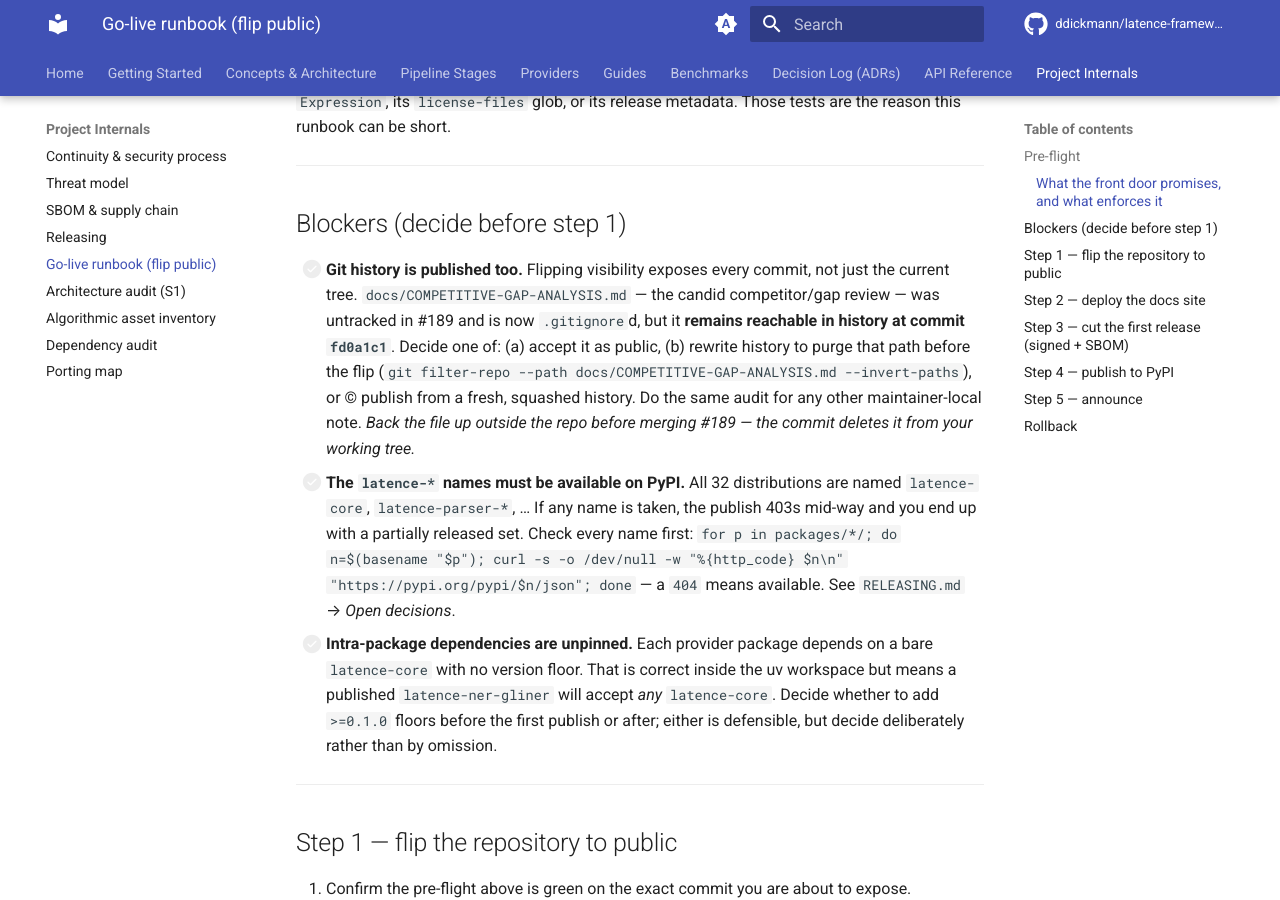
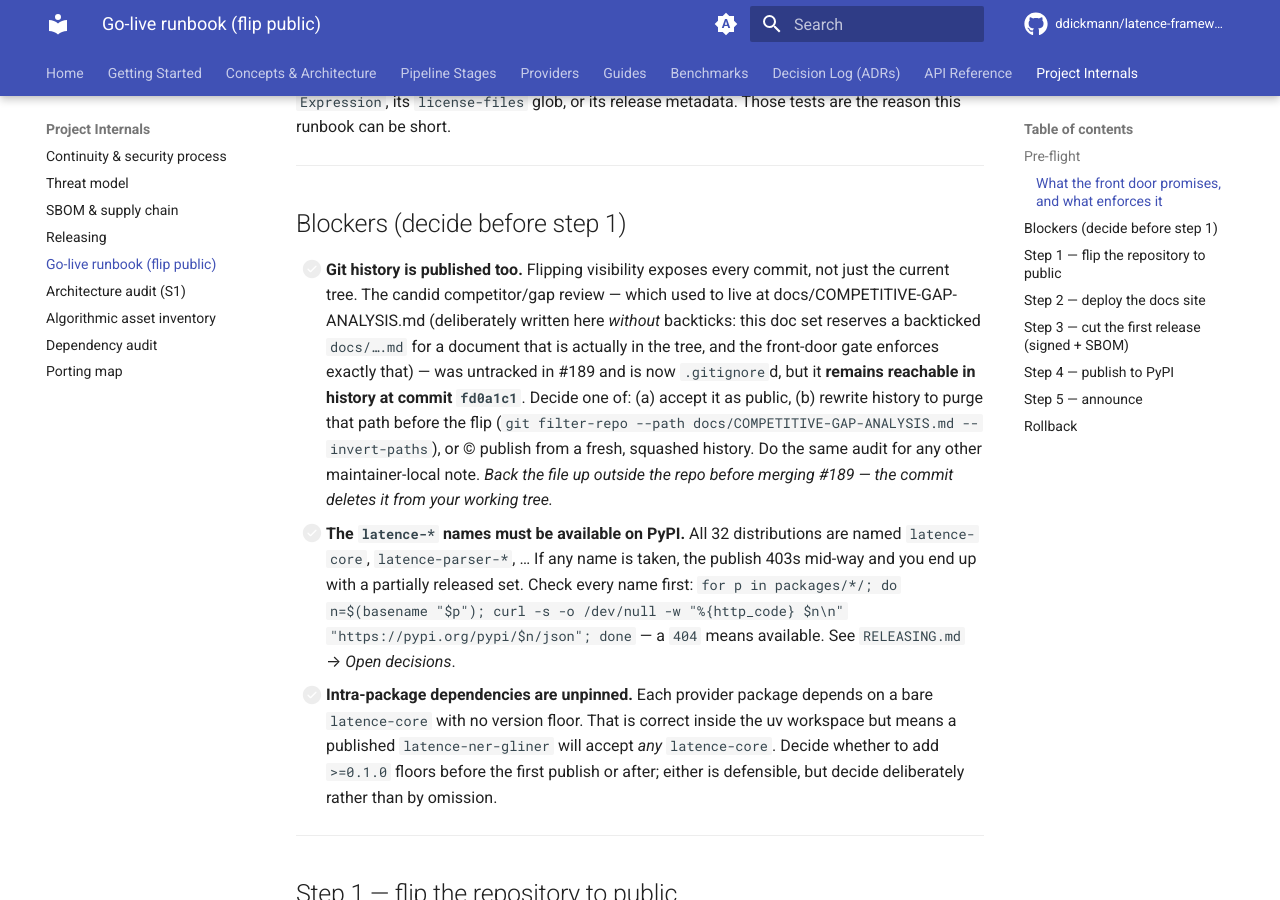
Before and after one commit to ddickmann/latence, an MkDocs documentation site: the page built from docs/GO-LIVE-RUNBOOK.md, in a window 1280 px wide and 900 px high, scrolled down 1261 px. Built offline with MkDocs 1.6.1 and Material for MkDocs 9.7.7, drawn with Linux system fonts in a browser that asks for light colours; comment, search, counter and statistics services are not loaded.

Commit message:
integration fix: #189's go-live runbook must not backtick the doc #189 itself unpublishes
The front-door gate (#189) reserves a backticked `docs/<name>.md` for a document that
is actually in the tree. The same ticket deliberately untracked and .gitignore'd the
candid competitor/gap review, then went on referencing it in that form. It only passed
on the lane branch because `git rm --cached` leaves the file on disk in that worktree —
in the integration tree (and in any fresh clone, i.e. exactly the public repo #189 is
preparing) the reference dangles.

The blocker item keeps every word of its intent, including the exact path the
filter-repo command needs; only the live-document formatting is dropped.

```diff
--- a/docs/GO-LIVE-RUNBOOK.md
+++ b/docs/GO-LIVE-RUNBOOK.md
@@ -61,9 +61,12 @@ Those tests are the reason this runbook can be short.
 ## Blockers (decide before step 1)
 
 - [ ] **Git history is published too.** Flipping visibility exposes every commit, not just
-      the current tree. `docs/COMPETITIVE-GAP-ANALYSIS.md` — the candid competitor/gap
-      review — was untracked in #189 and is now `.gitignore`d, but it **remains reachable
-      in history at commit `fd0a1c1`**. Decide one of: (a) accept it as public, (b) rewrite
+      the current tree. The candid competitor/gap review — which used to live at
+      docs/COMPETITIVE-GAP-ANALYSIS.md (deliberately written here *without* backticks: this
+      doc set reserves a backticked `docs/….md` for a document that is actually in the
+      tree, and the front-door gate enforces exactly that) — was untracked in #189 and is
+      now `.gitignore`d, but it **remains reachable in history at commit `fd0a1c1`**.
+      Decide one of: (a) accept it as public, (b) rewrite
       history to purge that path before the flip (`git filter-repo --path
       docs/COMPETITIVE-GAP-ANALYSIS.md --invert-paths`), or (c) publish from a fresh,
       squashed history. Do the same audit for any other maintainer-local note.
```
